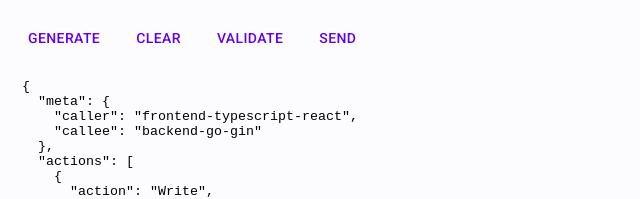
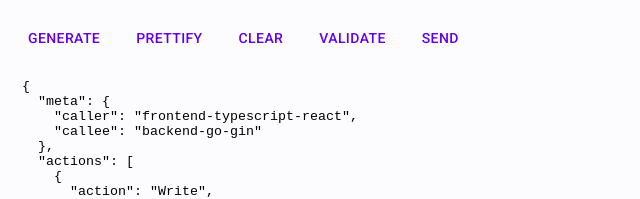
Before and after one commit to crafting-demo/frontend-typescript-react, a React (Create React App) app: page / in a window 1280 px wide. Shown: the top 199 px of the page, without its empty margins (0-640 px from the left). Built offline with nearby package versions, Linux system fonts and the light colour scheme; what javascript-time-ago would draw is missing.

Commit message:
enable message prettify

```diff
--- a/src/components/message/message.tsx
+++ b/src/components/message/message.tsx
@@ -15,6 +15,7 @@ interface MessageBuilderParams {
 export function MessageBuilder(params: MessageBuilderParams) {
   const mobile = useMobile();
   const [message, setMessage] = useState(RandomMessageString());
+  const [pretty, setPretty] = useState(true);
   const [errors, setErrors] = useState("");
   const [open, setOpen] = useState(false);
 
@@ -51,7 +52,24 @@ export function MessageBuilder(params: MessageBuilderParams) {
 
   const handleGenerate = () => {
     setMessage(RandomMessageString());
+    setPretty(true);
     setErrors("");
+  };
+
+  const handlePrettify = () => {
+    try {
+      const parsed = JSON.parse(message);
+      if (pretty) {
+        setMessage(JSON.stringify(parsed));
+        setPretty(false);
+      } else {
+        setMessage(JSON.stringify(parsed, null, 2));
+        setPretty(true);
+      }
+    } catch (e) {
+      setErrors(`Error: ${e}`);
+      handleOpenSnackbar();
+    }
   };
 
   const handleClear = () => {
@@ -86,6 +104,9 @@ export function MessageBuilder(params: MessageBuilderParams) {
         orientation={mobile ? "vertical" : "horizontal"}
       >
         <Button onClick={handleGenerate}>Generate</Button>
+        <Button onClick={handlePrettify} disabled={!message}>
+          Prettify
+        </Button>
         <Button onClick={handleClear} disabled={!message}>
           Clear
         </Button>
```
